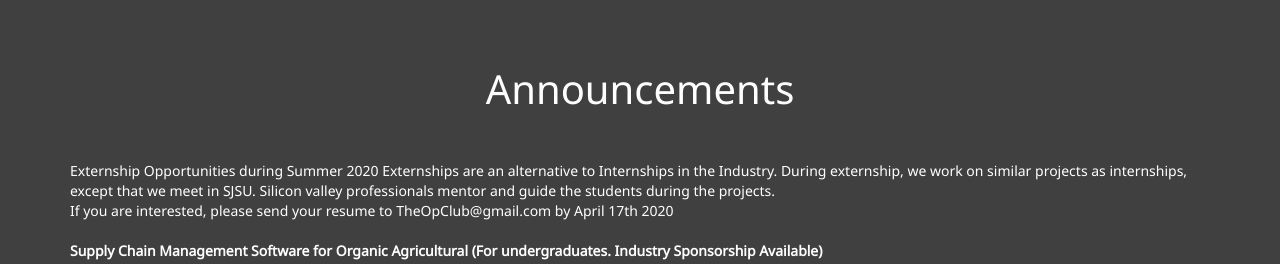
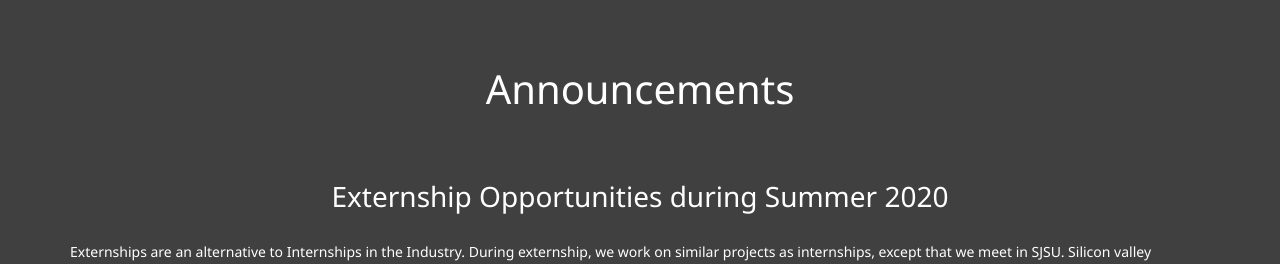
Before and after one commit to theOpportunitiesClub/theopportunitiesclub.github.io, a plain HTML site: page index.html in a window 1280 px wide. Shown: the part 673-937 px from the top of the page. Drawn offline with Linux system fonts and the light colour scheme.

Commit message:
Update index.html

```diff
--- a/index.html
+++ b/index.html
@@ -107,9 +107,13 @@
                     <div class="col-md-12">
                         <h2 class="wow bounceIn" data-wow-offset="50"> Announcements </h2>
                     </div>
+										<div class="col-md-12">
+                        <h3 class="wow bounceIn" data-wow-offset="50"> Externship Opportunities during Summer 2020 </h3>
+                    </div>
 
                     <div class="col-md-12 col-xs-12 wow fadeInRightBig" data-wow-offset="50">
-                        <p>Externship Opportunities during Summer 2020
+                        <p>
+													<br>
 
 Externships are an alternative to Internships in the Industry. During externship, we work on similar projects as internships, except that we meet in SJSU. Silicon valley professionals mentor and guide the students during the projects.
 <br>
```
